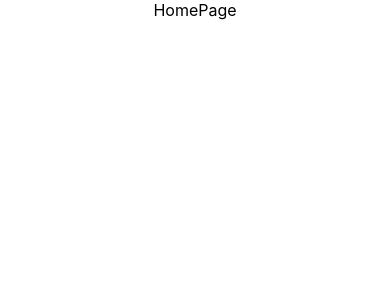
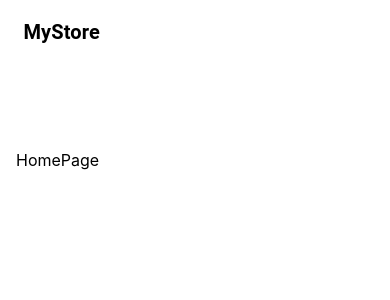
Before and after one commit to vineeth-kumars/redge, a React (Create React App) app: page / in a window 390 px wide. Shown: the top 300 px of the page. Built offline with nearby package versions, Linux system fonts and the light colour scheme.

Commit message:
adding nav bar, redux store setup, layout

```diff
--- a/package.json
+++ b/package.json
@@ -7,14 +7,17 @@
     "@emotion/styled": "^11.14.1",
     "@mui/icons-material": "^7.3.1",
     "@mui/material": "^7.3.1",
+    "@reduxjs/toolkit": "^2.8.2",
     "@testing-library/dom": "^10.4.1",
     "@testing-library/jest-dom": "^6.7.0",
     "@testing-library/react": "^16.3.0",
     "@testing-library/user-event": "^13.5.0",
     "react": "^19.1.1",
     "react-dom": "^19.1.1",
+    "react-redux": "^9.2.0",
     "react-router-dom": "^7.8.0",
     "react-scripts": "5.0.1",
+    "redux-persist": "^6.0.0",
     "web-vitals": "^2.1.4"
   },
   "scripts": {
--- a/src/App.js
+++ b/src/App.js
@@ -1,25 +1,20 @@
-import logo from './logo.svg';
-import './App.css';
-import HomePage from './screens/HomePage';
-import { BrowserRouter,Routes, Route } from 'react-router-dom';
-import ProductPage from './screens/ProductPage';
+import logo from "./logo.svg";
+import "./App.css";
+import HomePage from "./screens/HomePage";
+import { BrowserRouter, Routes, Route } from "react-router-dom";
+import ProductPage from "./screens/ProductPage";
+import Layout from "./screens/Layout";
 
 function App() {
   return (
-    <div className="App">
-      <BrowserRouter>
-      <Routes>
-        <Route
-           path="/"
-           element={<HomePage/>}
-           />
-            <Route
-           path="/product:productData"
-           element={<ProductPage/>}
-           />
-      </Routes>
-      </BrowserRouter>
-    </div>
+    <BrowserRouter>
+      <Layout>
+        <Routes>
+          <Route path="/" element={<HomePage />} />
+          <Route path="/product/:productData" element={<ProductPage />} />
+        </Routes>
+      </Layout>
+    </BrowserRouter>
   );
 }
 
--- /dev/null
+++ b/src/components/FlexBox.jsx
@@ -0,0 +1,11 @@
+import { Box } from "@mui/system";
+import { styled } from "@mui/system";
+
+const FlexBox = styled(Box)({
+    display: "flex",
+    justifyContent: "space-between",
+    alignItems: "center",
+
+})
+
+export default FlexBox;
--- a/src/components/NavBar.jsx
+++ b/src/components/NavBar.jsx
@@ -1,9 +1,125 @@
-import React from 'react'
+import React from "react";
+import FlexBox from "./FlexBox";
+import {
+  Autocomplete,
+  Typography,
+  useMediaQuery,
+  InputBase,
+  IconButton,
+  TextField,
+} from "@mui/material";
+import { Search } from "@mui/icons-material";
+import Notifications from "@mui/icons-material/Notifications";
+import { styled } from "@mui/material/styles";
+import Badge, { badgeClasses } from "@mui/material/Badge";
+import ShoppingCartIcon from "@mui/icons-material/ShoppingCartOutlined";
+import Switch from "@mui/material/Switch";
+import NotificationsIcon from "@mui/icons-material/Notifications";
+const NotificationBadge = styled(Badge)`
+  & .${badgeClasses.badge} {
+    top: -12px;
+    right: -6px;
+  }
+`;
+
+function NotificationButton() {
+  return (
+    <IconButton>
+      <NotificationsIcon fontSize="small" />
+      <NotificationBadge badgeContent={5} color="primary" overlap="circular" />
+    </IconButton>
+  );
+}
+const CartBadge = styled(Badge)`
+  & .${badgeClasses.badge} {
+    top: -12px;
+    right: -6px;
+  }
+`;
+
+function IconButtonWithBadge() {
+  return (
+    <IconButton>
+      <ShoppingCartIcon fontSize="small" />
+      <CartBadge badgeContent={2} color="primary" overlap="circular" />
+    </IconButton>
+  );
+}
 
 const NavBar = () => {
+  const [isAdmin, setIsAdmin] = React.useState(false);
+  const label = { inputProps: { "aria-label": "Switch demo" } };
+  const isNonMobileScreens = useMediaQuery("(min-width: 1000px)");
+
+  const handleChange = (event) => {
+    setIsAdmin(event.target.checked); // ✅ Now the function closes properly
+  };
+
   return (
-    <div>NavBar</div>
-  )
-}
+    <FlexBox padding="1rem 6%">
+      <FlexBox gap="1.75rem">
+        <Typography variant="h6" fontWeight="bold">
+          MyStore
+        </Typography>
+        {isNonMobileScreens && (
+          <FlexBox borderRadius="9px" gap="3rem" padding="0.1rem 1.5rem">
+            <Autocomplete
+              disablePortal
+              sx={{ width: 300 }}
+              options={["Product 1", "Product 2", "Product 3"]}
+              renderInput={(params) => (
+                <TextField
+                  {...params}
+                  placeholder="Search products"
+                  sx={{
+                    "& .MuiOutlinedInput-root": {
+                      borderRadius: 6, // ✅ Target the input's root
+                      height: "30px",
+                    },
+                  }}
+                />
+              )}
+            />
+             {/* <Autocomplete
+              disablePortal
+              sx={{ width: 300 }}
+              options={["Product 1", "Product 2", "Product 3"]}
+              renderInput={(params) => (
+                <TextField
+                  {...params}
+                  placeholder="Search products"
+                  sx={{
+                    "& .MuiOutlinedInput-root": {
+                      borderRadius: 6, // ✅ Target the input's root
+                      height: "30px",
+                    },
+                  }}
+                />
+              )}
+            /> */}
+          </FlexBox>
+        )}
+      </FlexBox>
 
-export default NavBar
+      {isNonMobileScreens ? (
+        <FlexBox gap="2rem">
+          {!isAdmin && (
+            <>
+              {/* <Notifications sx={{ fontSize: "25px" }} /> */}
+              <NotificationButton sx={{ fontSize: "25px" }} />
+              <IconButtonWithBadge sx={{ fontSize: "25px" }} />
+            </>
+          )}
+          <Switch {...label} onChange={handleChange} />
+          <Typography variant="h6" fontWeight="bold">
+            {isAdmin ? "Admin" : "User"}
+          </Typography>
+        </FlexBox>
+      ) : (
+        <FlexBox gap="2rem"></FlexBox>
+      )}
+    </FlexBox>
+  );
+};
+
+export default NavBar;
--- a/src/index.js
+++ b/src/index.js
@@ -1,13 +1,18 @@
-import React from 'react';
-import ReactDOM from 'react-dom/client';
-import './index.css';
-import App from './App';
-import reportWebVitals from './reportWebVitals';
+import React from "react";
+import ReactDOM from "react-dom/client";
+import "./index.css";
+import App from "./App";
+import reportWebVitals from "./reportWebVitals";
+import { Provider } from 'react-redux';
+import store from './state'; // single file store
 
-const root = ReactDOM.createRoot(document.getElementById('root'));
+
+const root = ReactDOM.createRoot(document.getElementById("root"));
 root.render(
   <React.StrictMode>
-    <App />
+    <Provider store={store}>
+      <App />
+    </Provider>
   </React.StrictMode>
 );
 
--- a/src/screens/HomePage.jsx
+++ b/src/screens/HomePage.jsx
@@ -1,8 +1,11 @@
 import React from 'react'
+
 
 const HomePage = () => {
   return (
-    <div>HomePage</div>
+    <div>
+      HomePage
+    </div>
   )
 }
 
--- /dev/null
+++ b/src/screens/Layout.jsx
@@ -0,0 +1,23 @@
+import React from "react"
+import Navbar from "../components/NavBar"
+import Box from "@mui/material/Box"
+
+const NAVBAR_HEIGHT = 70
+
+const Layout = ({ children }) => {
+  return (
+    <Box>
+      <Navbar />
+      <Box
+        sx={{
+          marginTop: `${NAVBAR_HEIGHT}px`,
+          padding: 2,
+        }}
+      >
+        {children}
+      </Box>
+    </Box>
+  )
+}
+
+export default Layout
--- /dev/null
+++ b/src/state/index.js
@@ -0,0 +1,25 @@
+import { configureStore, createSlice } from "@reduxjs/toolkit";
+
+const productSlice = createSlice({
+  name: "product",
+  initialState: {
+    items: [],
+  },
+  reducers: {
+    addProduct: (state, action) => {
+      state.items.push(action.payload);
+    },
+  },
+});
+
+export const { addProduct } = productSlice.actions;
+
+const rootReducer = {
+  product: productSlice.reducer,
+};
+
+const store = configureStore({
+  reducer: rootReducer,
+});
+
+export default store;
```
Also changed, not shown: 1 other file (tests, documents, lock files or other folders).
